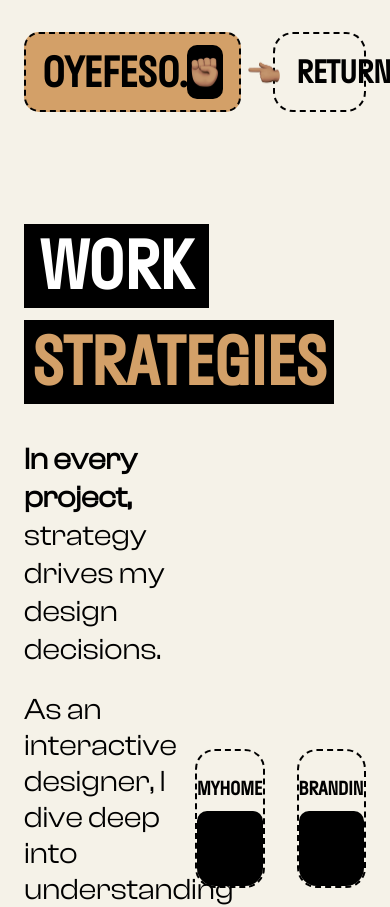
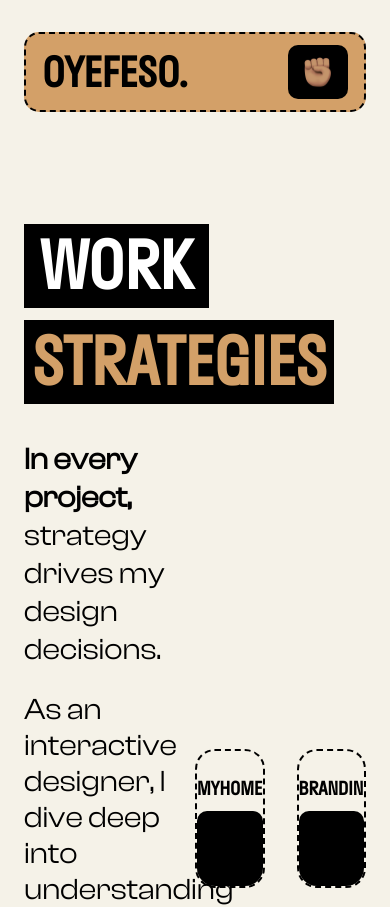
Before and after one commit to kalejaiyeoluwadara/afolabi, a Next.js app: page /works/strategies in a window 390 px wide. Shown: the top 907 px of the page. Built offline with nearby package versions, Linux system fonts and the light colour scheme.

Commit message:
nav2 resp

```diff
--- a/app/works/NavBar.jsx
+++ b/app/works/NavBar.jsx
@@ -12,7 +12,7 @@ function NavBar({ white }) {
     <nav className=" my-8 w-full  relative z-50 flex items-start justify-start  ">
       <main className="w-[100vw] gap-8 grid grid-cols-3 items-start justify-around  ">
         <div
-          className={`h-[80px] col-span-2 w-auto px-4 rounded-[15px] bg-primary border-2 border-dashed ${
+          className={`h-[80px]  col-span-3 sm:col-span-2 w-auto px-4 rounded-[15px] bg-primary border-2 border-dashed ${
             white ? "border-white" : "border-black"
           }  flex justify-between items-center `}
         >
@@ -41,6 +41,7 @@ function NavBar({ white }) {
         </div>
 
         <div
+          className="sm:block hidden "
           onClick={() => {
             setModal(false);
             router.back();
```
